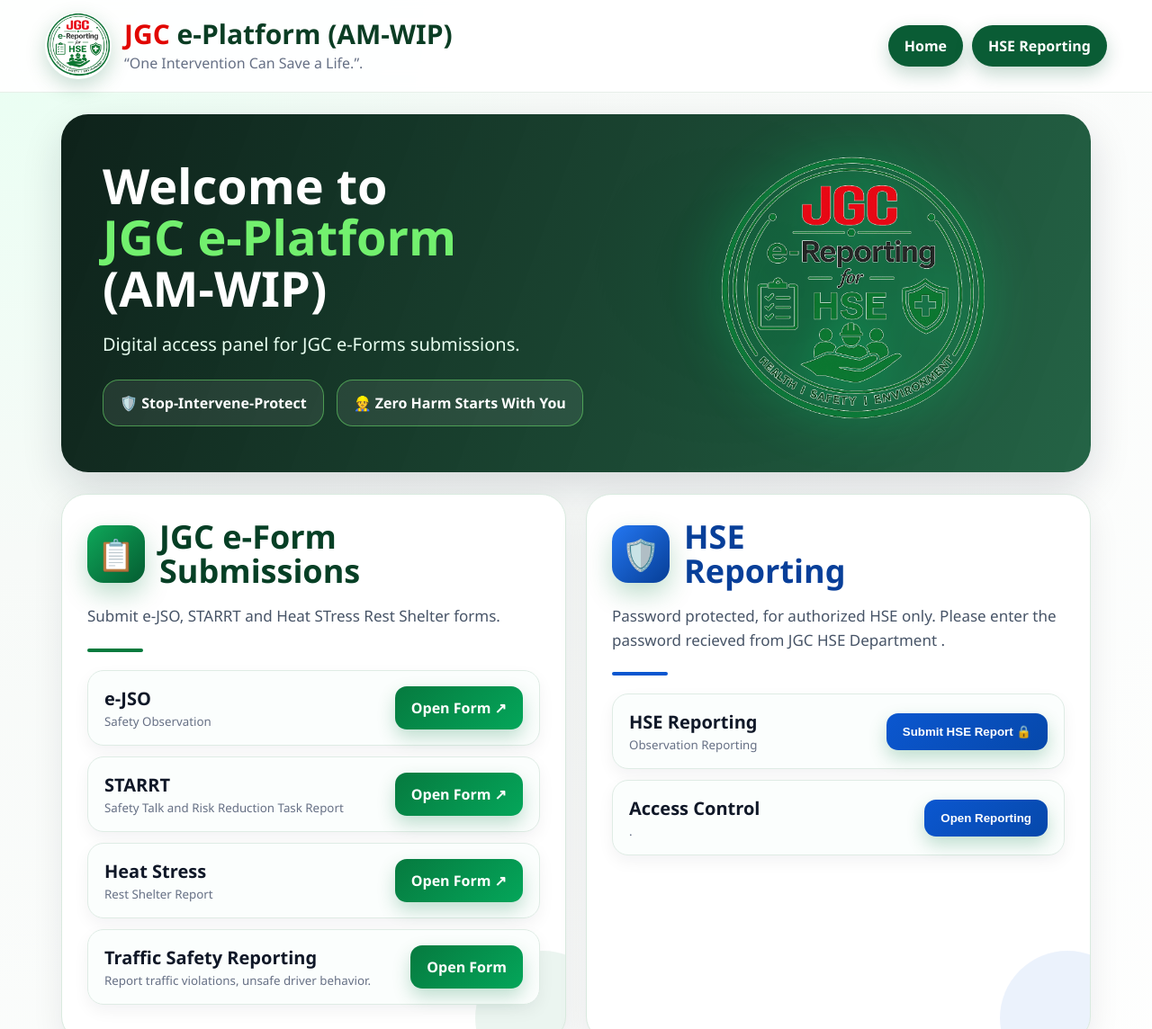
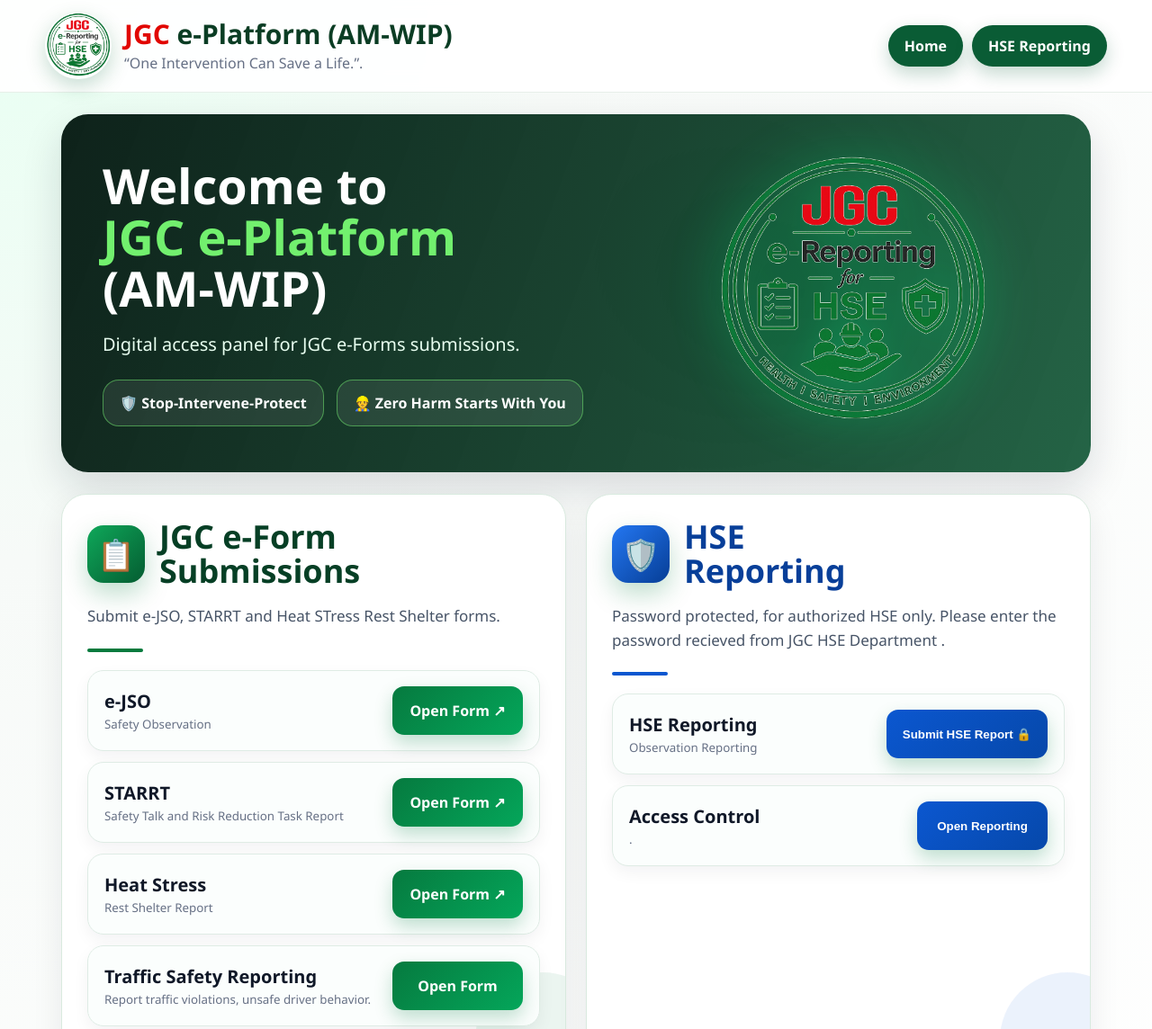
Before and after one commit to farifaraz/JGC-AM-WIP-HSE-e-Reporting, a website: page index.html in a window 1280 px wide. Shown: the top 1144 px of the page at 90% size. Drawn offline with Linux system fonts and the light colour scheme.

Commit message:
Update index.html

```diff
--- a/index.html
+++ b/index.html
@@ -28,7 +28,23 @@
     .grid{display:grid;grid-template-columns:1fr 1fr;gap:22px;margin:22px auto}.card{background:var(--card);border:1px solid var(--line);border-radius:28px;padding:28px;box-shadow:0 12px 35px rgba(16,24,40,.08);position:relative;overflow:hidden}.card:after{content:"";position:absolute;right:-50px;bottom:-50px;width:150px;height:150px;border-radius:50%;background:rgba(5,122,61,.08)}
     .card.blue:after{background:rgba(11,87,208,.08)}.card-head{display:flex;align-items:center;gap:16px;margin-bottom:18px}.icon{width:64px;height:64px;border-radius:18px;background:linear-gradient(135deg,#0fa85a,#045c31);display:grid;place-items:center;color:#fff;font-size:34px;box-shadow:0 12px 28px rgba(5,122,61,.25)}.blue .icon{background:linear-gradient(135deg,#2477f2,#063e96)}
     .card h3{font-size:36px;line-height:1.06;color:#063f25}.blue h3{color:#083f99}.card>p{color:#475467;font-size:17px;line-height:1.55;margin-bottom:22px}.mini-line{width:62px;height:4px;border-radius:10px;background:var(--green);margin-bottom:20px}.blue .mini-line{background:var(--blue)}
-    .item{display:flex;align-items:center;justify-content:space-between;gap:16px;background:#fbfefd;border:1px solid #dfece5;border-radius:18px;padding:17px 18px;margin:12px 0;box-shadow:0 7px 18px rgba(16,24,40,.05);position:relative;z-index:1}.item strong{font-size:20px}.item small{display:block;color:#667085;margin-top:3px}.btn{border:0;text-decoration:none;white-space:nowrap;border-radius:13px;padding:13px 18px;font-weight:900;color:#fff;background:linear-gradient(135deg,#067a3f,#04a65a);cursor:pointer;box-shadow:0 9px 20px rgba(5,122,61,.24)}.blue .btn{background:linear-gradient(135deg,#0b57d0,#0648aa)}.btn:hover{transform:translateY(-1px)}
+    .item{display:flex;align-items:center;justify-content:space-between;gap:16px;background:#fbfefd;border:1px solid #dfece5;border-radius:18px;padding:17px 18px;margin:12px 0;box-shadow:0 7px 18px rgba(16,24,40,.05);position:relative;z-index:1}.item strong{font-size:20px}.item small{display:block;color:#667085;margin-top:3px}.btn{
+border:0;
+text-decoration:none;
+white-space:nowrap;
+border-radius:13px;
+padding:13px 18px;
+font-weight:900;
+color:#fff;
+background:linear-gradient(135deg,#067a3f,#04a65a);
+cursor:pointer;
+box-shadow:0 9px 20px rgba(5,122,61,.24);
+display:flex;
+align-items:center;
+justify-content:center;
+min-width:145px;
+height:54px;
+}.blue .btn{background:linear-gradient(135deg,#0b57d0,#0648aa)}.btn:hover{transform:translateY(-1px)}
     .values{display:grid;grid-template-columns:repeat(4,1fr);gap:14px;margin:24px auto}.value{background:#fff;border:1px solid #e1ebe6;border-radius:20px;padding:18px;box-shadow:0 8px 22px rgba(16,24,40,.06)}.value b{display:block;color:#064e2b;margin-bottom:5px}.value span{color:#667085;font-size:14px;line-height:1.4}
     footer{margin-top:28px;background:linear-gradient(135deg,#03140d,#064e2b);color:#fff}.foot{display:flex;align-items:center;justify-content:space-between;gap:18px;flex-wrap:wrap;padding:24px 0}.foot img{width:70px;height:70px;border-radius:50%;object-fit:cover}.foot p{color:#d7ffe9}.help{background:#0bbf63;color:#fff;padding:12px 16px;border-radius:999px;text-decoration:none;font-weight:900}
     @media(max-width:850px){.hero-inner,.grid{grid-template-columns:1fr}.hero h2{font-size:40px}.hero-inner{padding:30px 22px}.hero-logo{width:220px;height:220px}.values{grid-template-columns:1fr 1fr}.brand h1{font-size:24px}.item{align-items:flex-start;flex-direction:column}.btn{width:100%;text-align:center}.navlinks{width:100%}.pill{width:100%;text-align:center}}
```
